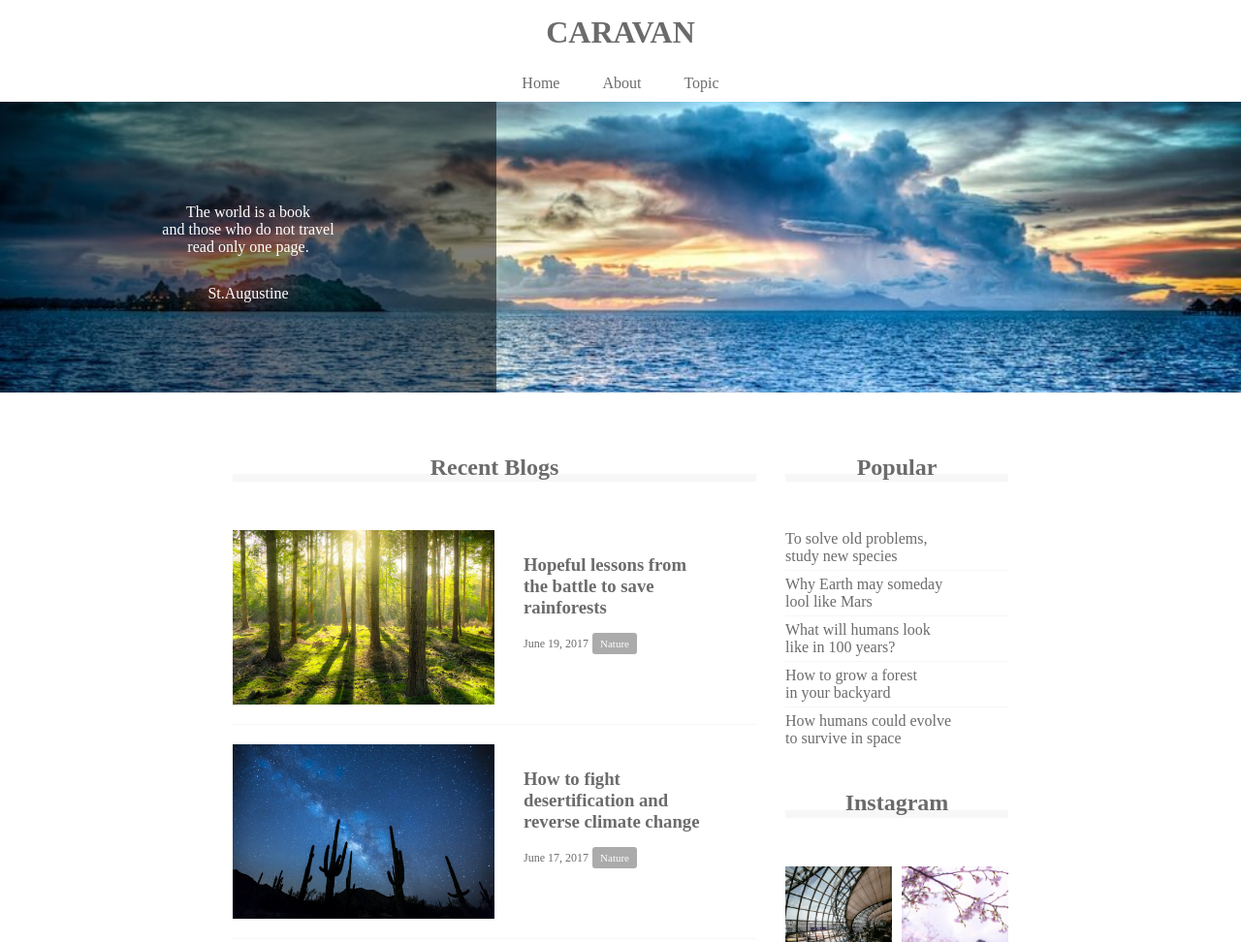
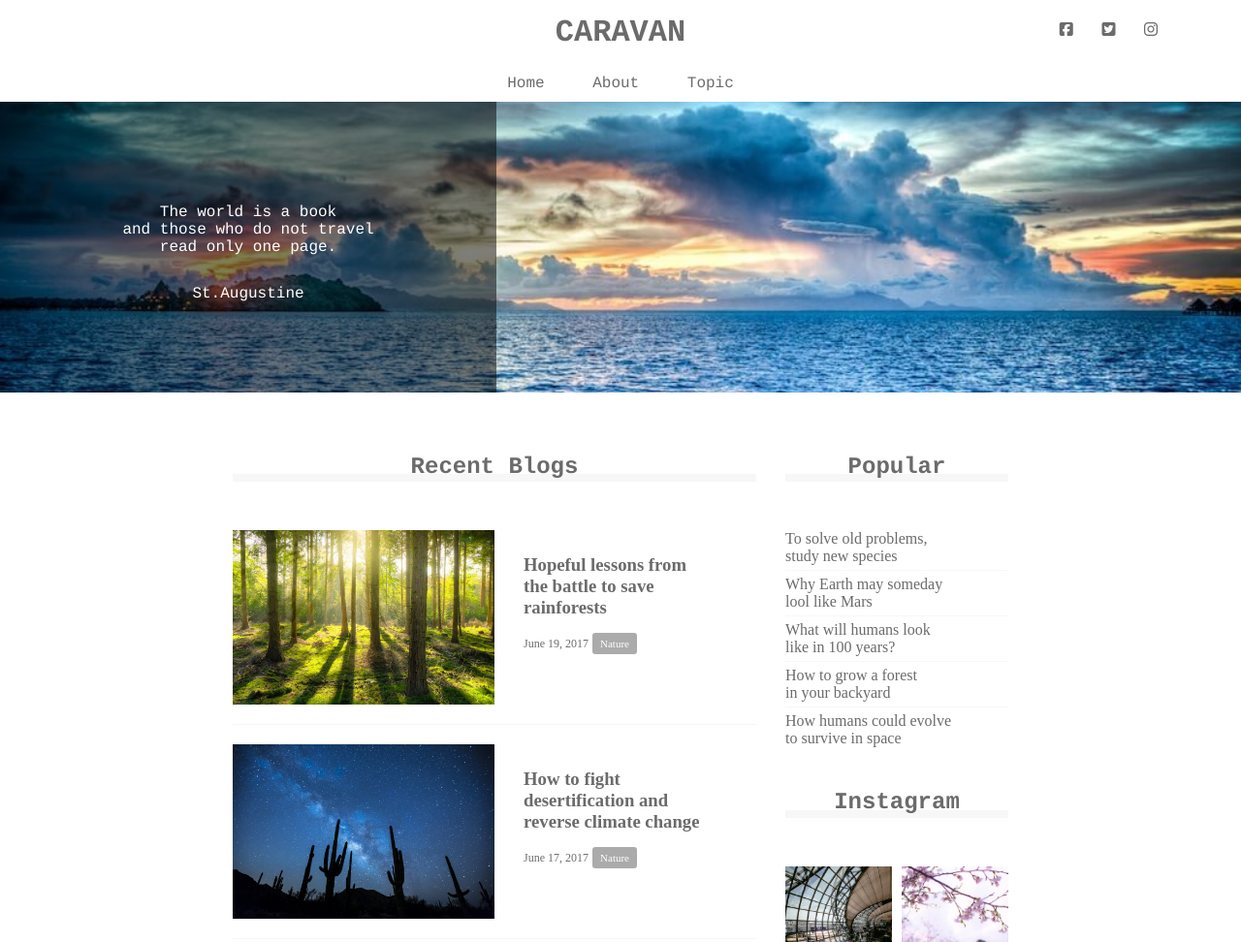
Before and after one commit to ameamefurefure/6-chapter4-, a plain HTML site: page caravan/index.html in a window 1280 px wide. Shown: the top 972 px of the page at 97% size. Drawn offline with Linux system fonts and the light colour scheme.

Commit message:
[Update]6-9,6-9exercise1-1
6-9導入　及び　6-9演習1の問1

```diff
--- /dev/null
+++ b/6-8exercise1.css
@@ -0,0 +1,3 @@
+.fa{
+  font-size: 32px;
+}
--- a/caravan/index.html
+++ b/caravan/index.html
@@ -2,6 +2,9 @@
 <html lang="ja">
   <head>
     <meta charset="UTF-8" />
+
+    <!--FontAwesomeの読み込み-->
+    <script src="https://kit.fontawesome.com/e61eff6f9e.js" crossorigin="anonymous"></script>
     <!-- CSSファイルの読み込み -->
     <link rel="stylesheet" href="style.css" />
     <title>CARAVAN</title>
@@ -15,6 +18,11 @@
         CARAVAN
         </a>
       </h1>
+      <div class="social">
+        <i class="fa-brands fa-square-facebook"></i>
+        <i class="fa-brands fa-square-twitter"></i>
+        <i class="fa-brands fa-instagram"></i>
+      </div>
     </header>
 
     <!--navigation-->
--- a/caravan/style.css
+++ b/caravan/style.css
@@ -10,11 +10,27 @@ a{
   text-decoration: none;c
 }
 
+header, nav, h2, .main-visual, footer{
+  font-family: Chalkduster, "Bradley Hand", Courier, "Segoe Print", sans-serif;
+}
+
 header{
   width: 90%;/*横幅90%*/
   padding: 15px 0;
   margin: 0 auto;
   text-align: center;
+  position: relative
+}
+
+.social i {
+  display: inline-block;
+  margin-left: 20px;
+}
+
+.social  {
+  position: absolute;
+  top: 22px;
+  right: 22px;
 }
 
 header .heading{
```
Also changed, not shown: 6-8exercise1.html (added, +17 -0 lines).
